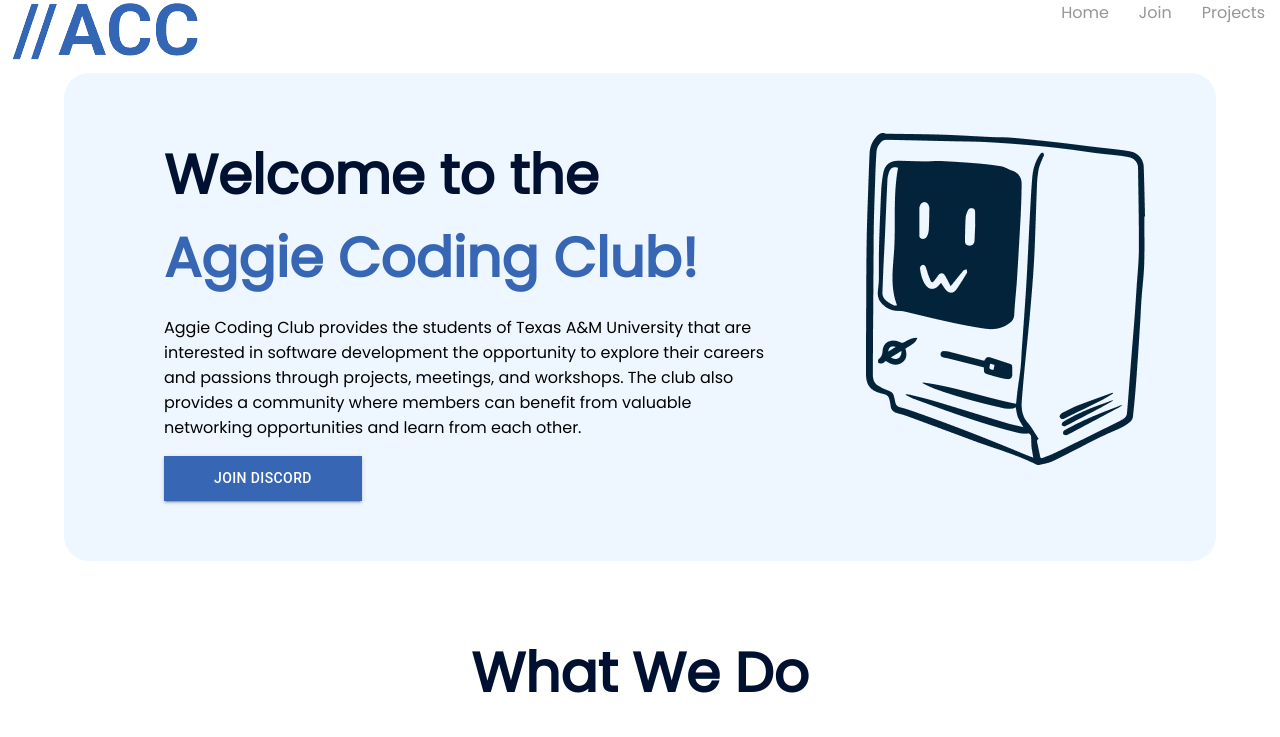
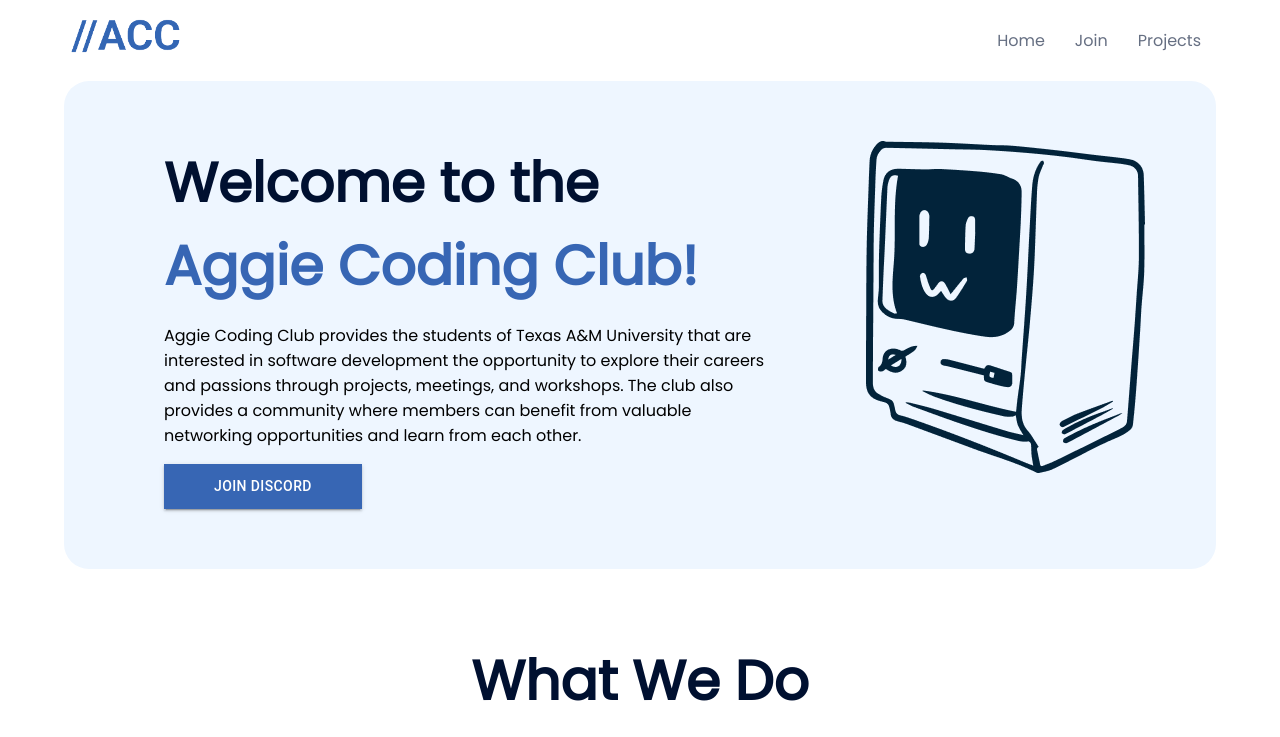
Before and after one commit to aggie-coding-club/club_website_2, a React (Create React App) app: page / in a window 1280 px wide. Shown: the top 737 px of the page. Built offline with nearby package versions, Linux system fonts and the light colour scheme.

Commit message:
link has hover effect

```diff
--- a/src/App.css
+++ b/src/App.css
@@ -2,7 +2,12 @@
   font-family: Poppins;
 }
 
-h1, h2, h3, h4, h5, h6 {
+h1,
+h2,
+h3,
+h4,
+h5,
+h6 {
   color: #001030;
   margin: 0;
 }
@@ -14,7 +19,6 @@
   margin: 70px 0 25px 0;
 }
 
-
 h2 {
   font-weight: 600;
   font-size: 30px;
@@ -23,3 +27,16 @@
 h6 {
   text-align: center;
 }
+
+a {
+  text-decoration: none;
+  opacity: 60%;
+  transition: opacity 0.5s ease-out;
+}
+
+a:hover,
+a:focus {
+  text-decoration: underline;
+  text-decoration-thickness: 3px;
+  opacity: 100%;
+}
--- a/src/App.js
+++ b/src/App.js
@@ -35,16 +35,16 @@
   return (
     <div className="App">
       <ThemeProvider theme={theme}>
-        <Header />
         <Container maxWidth="lg">
+          <Header />
           <Welcome />
           <WhatWeDo />
           <HowToJoin />
           <Schedule />
           <Projects />
           <OfficerTeam />
+          <Footer />
         </Container>
-        <Footer />
       </ThemeProvider>
     </div>
   );
--- a/src/components/sections/Header/Header.js
+++ b/src/components/sections/Header/Header.js
@@ -21,12 +21,14 @@
     display: "flex",
     direction: "row",
     justifyContent: "space-between",
+    alignItems: "center",
+    padding: "0.5rem 0",
   };
 
   return (
     <div style={flexRow}>
       <div>
-        <img src={accIcon} alt="ACC Icon" />
+        <img src={accIcon} alt="ACC Icon" width={125} />
       </div>
       <LinkTags linkData={headerLinks} />
     </div>
--- a/src/components/sections/Header/LinkTags.js
+++ b/src/components/sections/Header/LinkTags.js
@@ -1,4 +1,5 @@
 import { useTheme } from "@emotion/react";
+import { Link } from "@mui/material";
 
 /**
  *
@@ -13,19 +14,19 @@
   const containerStyle = {
     display: "flex",
     flexDirection: "row",
+    margin: "20px 0",
   };
 
+  // App.css has more styling for link tag <a></a>
   const linkStyle = {
-    transition: "all 1s ease-out",
-    textDecoration: "none",
-    color: theme.palette.text.info,
+    color: theme.palette.text.primary,
     margin: "0 15px",
   };
 
   return (
     <div style={containerStyle}>
       {linkData.map((aLink) => (
-        <a style={linkStyle} href={aLink.link}>
+        <a href={aLink.link} class="header-link" style={linkStyle}>
           {aLink.name}
         </a>
       ))}
```
